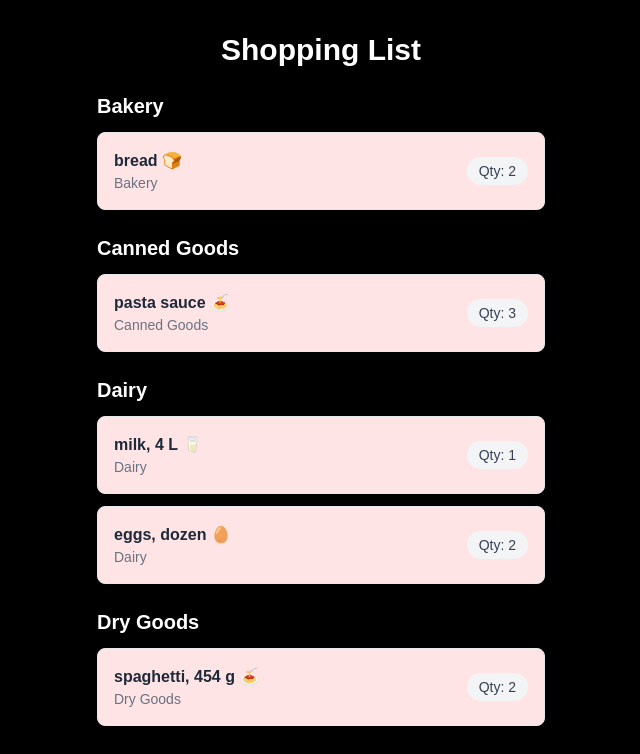
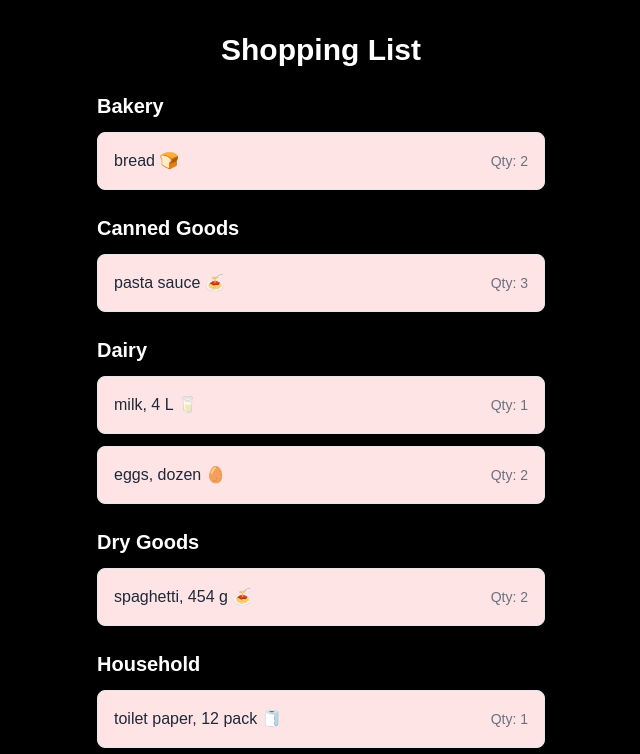
Before and after one commit to afkmary/cprg306-assignments, a Next.js app: page /week-4 in a window 1280 px wide. Shown: the top 754 px of the page, without its empty margins (319-959 px from the left). Built offline with nearby package versions, Linux system fonts and the light colour scheme.

Commit message:
fixed some syling

```diff
--- a/app/week-4/item-list.js
+++ b/app/week-4/item-list.js
@@ -27,7 +27,6 @@ export default function ItemList() {
                 key={item.id}
                 name={item.name}
                 quantity={item.quantity}
-                category={item.category}
               />
             ))}
           </ul>
--- a/app/week-4/item.js
+++ b/app/week-4/item.js
@@ -2,11 +2,11 @@ export default function Item({ name, quantity, category }) {
   return (
     <li className="flex justify-between items-center p-4 mb-3 rounded-lg bg-rose-100 shadow-md border border-gray-200">
       <div>
-        <p className="font-semibold text-gray-800">{name}</p>
+        <p className="text-gray-800">{name}</p>
         <p className="text-sm text-gray-500 capitalize">{category}</p>
       </div>
 
-      <span className="text-sm font-medium text-gray-700 bg-gray-100 px-3 py-1 rounded-full">
+      <span className="text-sm font-medium text-gray-500">
         Qty: {quantity}
       </span>
     </li>
```
